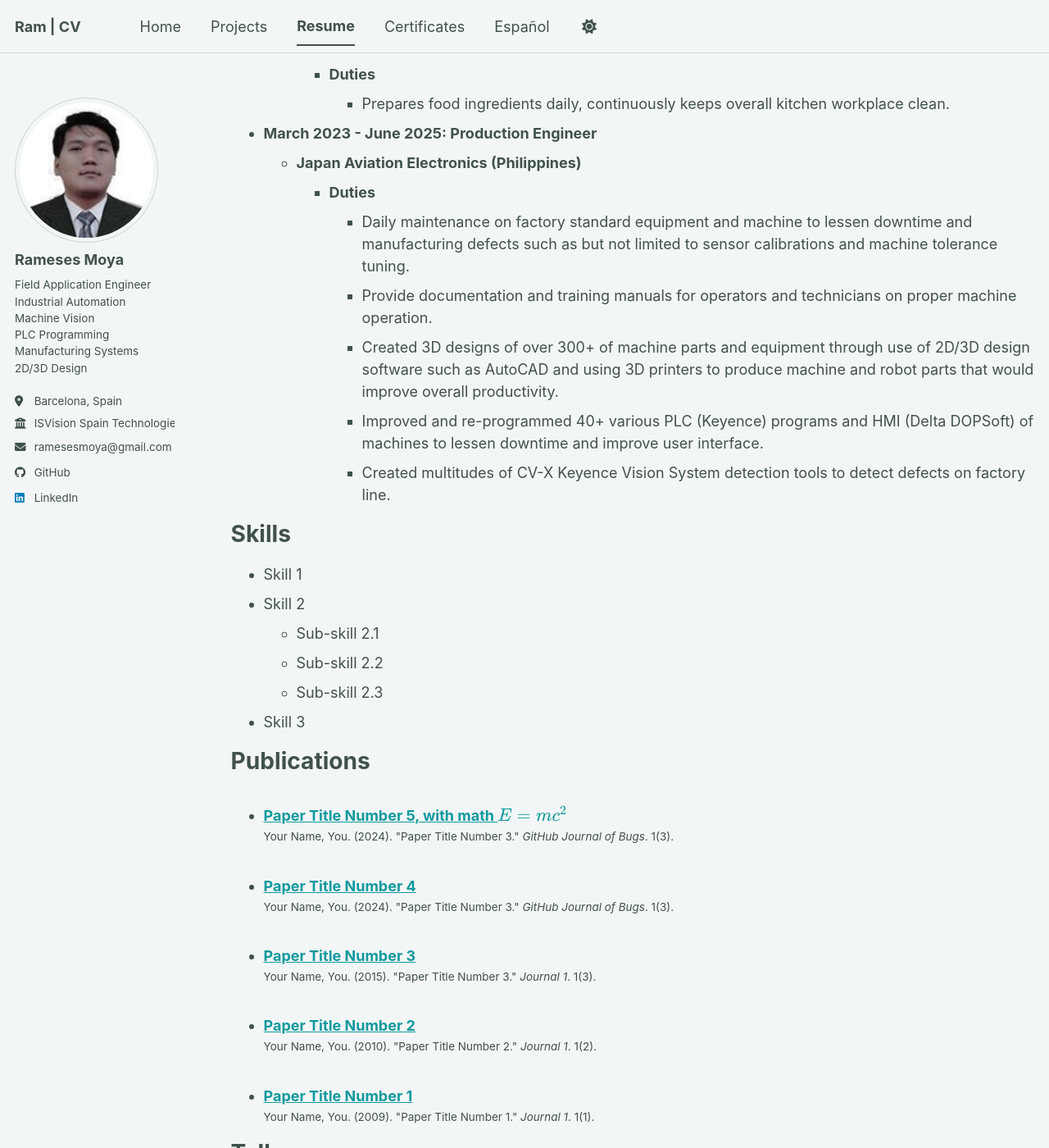
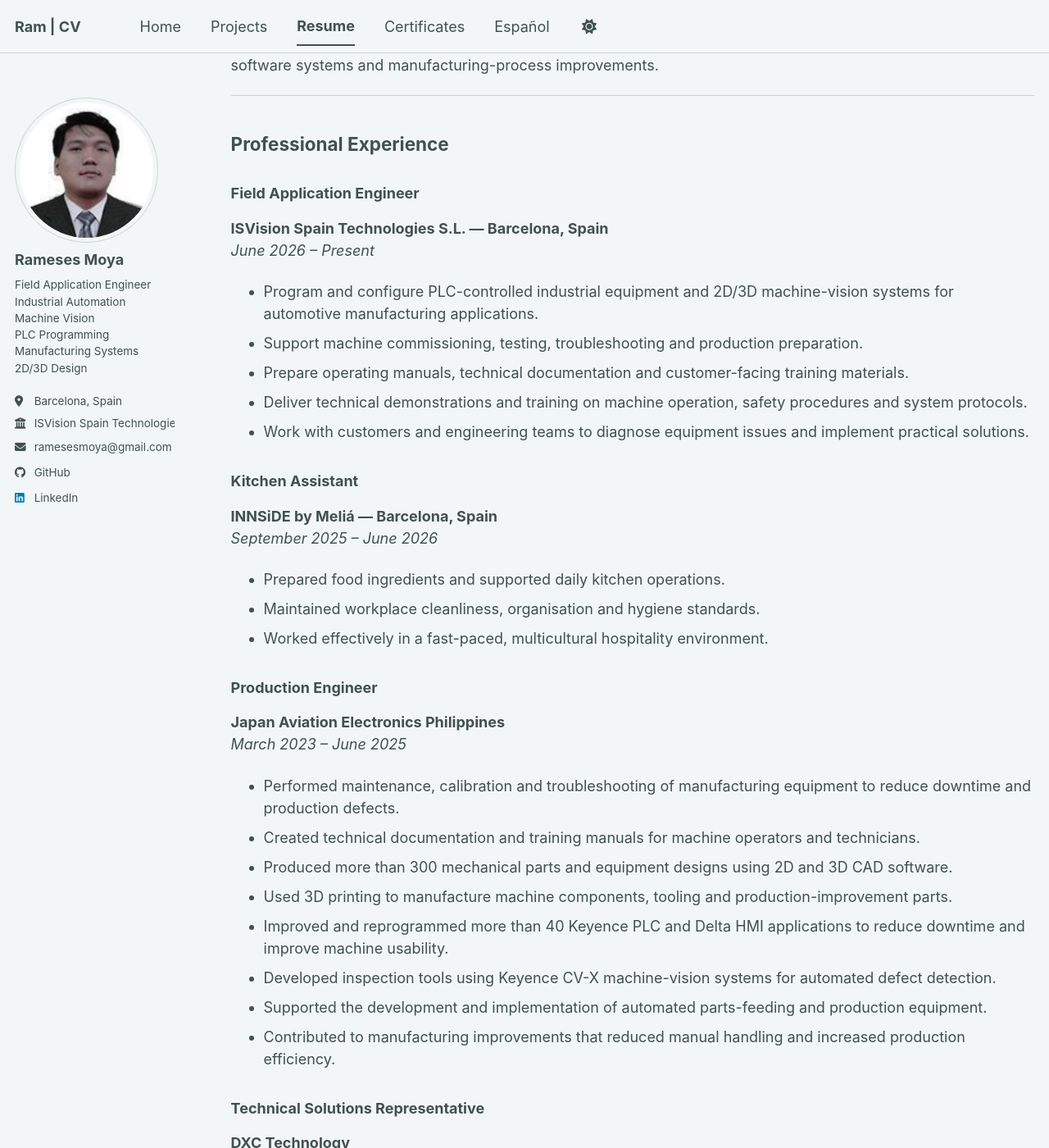
Before and after one commit to rvmoya/rvmoya.github.io, a Jekyll site: the page built from _pages/cv.md, in a window 1280 px wide and 1400 px high, scrolled down 530 px. Shown: the whole window at 82% size. Built offline with Jekyll 4.4.1, drawn with Linux system fonts in a browser that asks for light colours; a script bundle is joined from its source files by our own code; library files that are not in the unit come from our copies; some of the changed text lies outside the part shown.

Commit message:
Rewrite resume page and remove template sections

```diff
--- a/_pages/cv.md
+++ b/_pages/cv.md
@@ -9,67 +9,170 @@
 
 {% include base_path %}
 
-Education
-======
-* B.S. in Computer Engineering, De La Salle University, 2021
+# Rameses Moya
 
-Work experience
-======
-* **June 2026 - Present: Field Application Engineer**
-  * **ISVision Spain Technologies S.L.**
-    * **Duties**
-      * Programming PLC and 2D/3D Vision software on manufacturing factory line robot for automotive industry parts.
-      * Documents and create user manual guide for proprietery users.
-      * Demonstrates and trains clients on proper machine usage and protocol.
+**Field Application Engineer**
 
-* **August 2025 - June 2026: Ayudante de Cocina**
-  * **Melia Hotels International**
-    * **Duties**
-      *  Prepares food ingredients daily, continuously keeps overall kitchen workplace clean.
+Barcelona, Spain
+Industrial Automation · Machine Vision · PLC Programming · Manufacturing Systems
 
-* **March 2023 - June 2025: Production Engineer**
-  * **Japan Aviation Electronics (Philippines)**
-    * **Duties**
-      * Daily maintenance on factory standard equipment and machine to lessen downtime and
-       manufacturing defects such as but not limited to sensor calibrations and machine
-       tolerance tuning.
-      * Provide documentation and training manuals for operators and technicians on proper
-       machine operation.
-      * Created 3D designs of over 300+ of machine parts and equipment through use of
-       2D/3D design software such as AutoCAD and using 3D printers to produce machine
-       and robot parts that would improve overall productivity.
-      * Improved and re-programmed 40+ various PLC (Keyence) programs and HMI (Delta
-       DOPSoft) of machines to lessen downtime and improve user interface.
-      * Created multitudes of CV-X Keyence Vision System detection tools to detect defects
-       on factory line.
+---
 
-Skills
-======
-* Skill 1
-* Skill 2
-  * Sub-skill 2.1
-  * Sub-skill 2.2
-  * Sub-skill 2.3
-* Skill 3
+## Professional Profile
 
-Publications
-======
-  <ul>{% for post in site.publications reversed %}
-    {% include archive-single-cv.html %}
-  {% endfor %}</ul>
+Field Application Engineer with experience in industrial automation, machine vision, PLC programming, manufacturing equipment and technical customer support.
 
-Talks
-======
-  <ul>{% for post in site.talks reversed %}
-    {% include archive-single-talk-cv.html  %}
-  {% endfor %}</ul>
+My background combines hands-on production engineering, machine commissioning, vision-system integration, equipment troubleshooting, technical documentation and customer training.
 
-Teaching
-======
-  <ul>{% for post in site.teaching reversed %}
-    {% include archive-single-cv.html %}
-  {% endfor %}</ul>
+I have worked in engineering and technical roles across the Philippines and Spain, supporting industrial equipment, software systems and manufacturing-process improvements.
 
-Service and leadership
-======
-* Currently signed in to 43 different slack teams
+---
+
+## Professional Experience
+
+### Field Application Engineer
+**ISVision Spain Technologies S.L. — Barcelona, Spain**
+*June 2026 – Present*
+
+- Program and configure PLC-controlled industrial equipment and 2D/3D machine-vision systems for automotive manufacturing applications.
+- Support machine commissioning, testing, troubleshooting and production preparation.
+- Prepare operating manuals, technical documentation and customer-facing training materials.
+- Deliver technical demonstrations and training on machine operation, safety procedures and system protocols.
+- Work with customers and engineering teams to diagnose equipment issues and implement practical solutions.
+
+### Kitchen Assistant
+**INNSiDE by Meliá — Barcelona, Spain**
+*September 2025 – June 2026*
+
+- Prepared food ingredients and supported daily kitchen operations.
+- Maintained workplace cleanliness, organisation and hygiene standards.
+- Worked effectively in a fast-paced, multicultural hospitality environment.
+
+### Production Engineer
+**Japan Aviation Electronics Philippines**
+*March 2023 – June 2025*
+
+- Performed maintenance, calibration and troubleshooting of manufacturing equipment to reduce downtime and production defects.
+- Created technical documentation and training manuals for machine operators and technicians.
+- Produced more than 300 mechanical parts and equipment designs using 2D and 3D CAD software.
+- Used 3D printing to manufacture machine components, tooling and production-improvement parts.
+- Improved and reprogrammed more than 40 Keyence PLC and Delta HMI applications to reduce downtime and improve machine usability.
+- Developed inspection tools using Keyence CV-X machine-vision systems for automated defect detection.
+- Supported the development and implementation of automated parts-feeding and production equipment.
+- Contributed to manufacturing improvements that reduced manual handling and increased production efficiency.
+
+### Technical Solutions Representative
+**DXC Technology**
+*June 2022 – November 2022*
+
+- Diagnosed and resolved more than 300 technical enquiries involving user accounts, hardware and software.
+- Provided structured technical support to clients, customers and internal users.
+- Documented incidents and communicated appropriate solutions clearly.
+
+### Software Engineer
+**Makatisoft Inc.**
+*December 2021 – May 2022*
+
+- Maintained software applications by investigating reported problems, identifying solutions and testing code changes.
+- Supported the deployment of fixes and production hotfixes.
+- Worked with Python, TypeScript, JavaScript, C++, CSS, HTML5, React, MySQL and AWS.
+
+---
+
+## Education
+
+### Bachelor of Science in Computer Engineering
+**De La Salle University**
+*2015 – 2021*
+
+---
+
+## Technical Skills
+
+### Industrial Automation
+
+- Machine commissioning
+- Industrial equipment troubleshooting
+- Sensors and actuators
+- Pneumatic systems
+- Sequence control
+- Manufacturing-process improvement
+
+### PLC and HMI
+
+- Keyence PLC programming
+- PLC sequence logic
+- Interlocks and equipment diagnostics
+- Delta DOPSoft HMI development
+- Machine-interface improvement
+
+### Machine Vision
+
+- Keyence CV-X vision systems
+- 2D and 3D inspection applications
+- Defect-detection tools
+- Camera and inspection configuration
+- Vision-system integration
+
+### Mechanical Design and Manufacturing
+
+- 2D and 3D CAD
+- AutoCAD
+- Autodesk Inventor
+- Mechanical part design
+- Rapid prototyping
+- 3D printing
+
+### Programming and Software
+
+- Python
+- JavaScript
+- TypeScript
+- HTML and CSS
+- C++
+- React
+- MySQL
+- Git and GitHub
+- Playwright browser automation
+
+### Technical Communication
+
+- Customer training
+- Technical manuals
+- Operating procedures
+- Engineering documentation
+- Troubleshooting reports
+- International team collaboration
+
+---
+
+## Certifications and Training
+
+- TOEIC English Proficiency — 940/990
+- Spanish — A2 level
+- Keyence Intermediate PLC Training
+- 6S Japanese Manufacturing Standards Certification
+- OSHA Training Certification
+
+---
+
+## Languages
+
+- English — Professional proficiency
+- Filipino / Tagalog — Native
+- Spanish — Basic working proficiency
+
+---
+
+## Selected Engineering Experience
+
+- Automated parts-feeding machinery
+- Machine-vision inspection integration
+- PLC and HMI improvement
+- Manufacturing-process automation
+- Mechanical component and tooling design
+- Technical training and documentation
+- Python automation projects
+
+[View Engineering Projects](/portfolio/){: .btn .btn--primary}
+[Versión en español](/spanishver/){: .btn}
```
Also changed, not shown: other parts of _pages/cv.md (+1 -1 lines).
